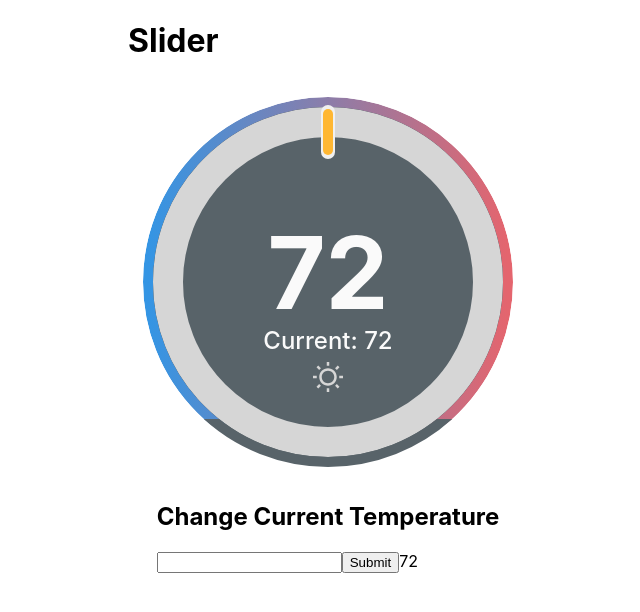
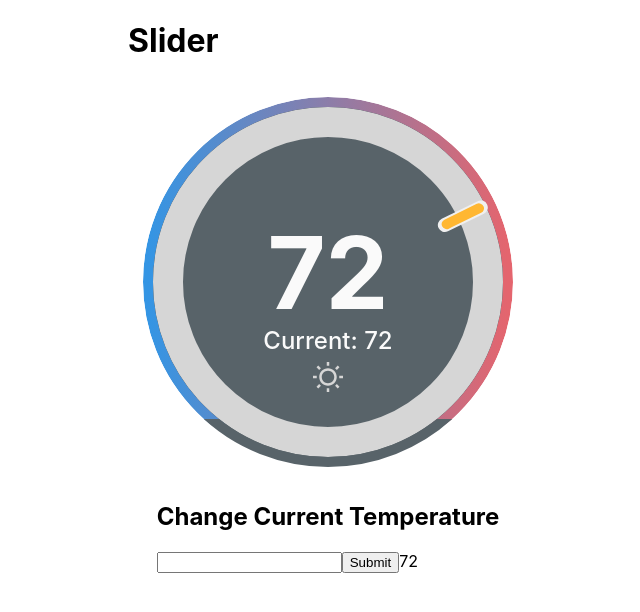
Before and after one commit to tangweejieleslie/React-Radial-Slider, a React (Create React App) app: page / in a window 1280 px wide. Shown: the top 612 px of the page, without its empty margins (312-952 px from the left). Built offline with nearby package versions, Linux system fonts and the light colour scheme.

Commit message:
update initial slider position

```diff
--- a/src/view/components/controls/FinalRadialSlider.jsx
+++ b/src/view/components/controls/FinalRadialSlider.jsx
@@ -14,9 +14,8 @@ class FinalRadialSlider extends Component {
     super(props);
 
     this.state = {
-      degree: 0,
-      radian: 0,
-      transform: "rotate(0)",
+      degree: 64,
+      transform: "rotate(64,200,200)",
       isMouseDown: false,
       isMouseMove: false,
       currentTemperature: this.props.currentTemp,
@@ -327,6 +326,7 @@ class FinalRadialSlider extends Component {
 
   computeTargetTemperature() {
     let degree = this.state.degree;
+    console.log(degree);
 
     degree = Math.round(degree);
 
```
